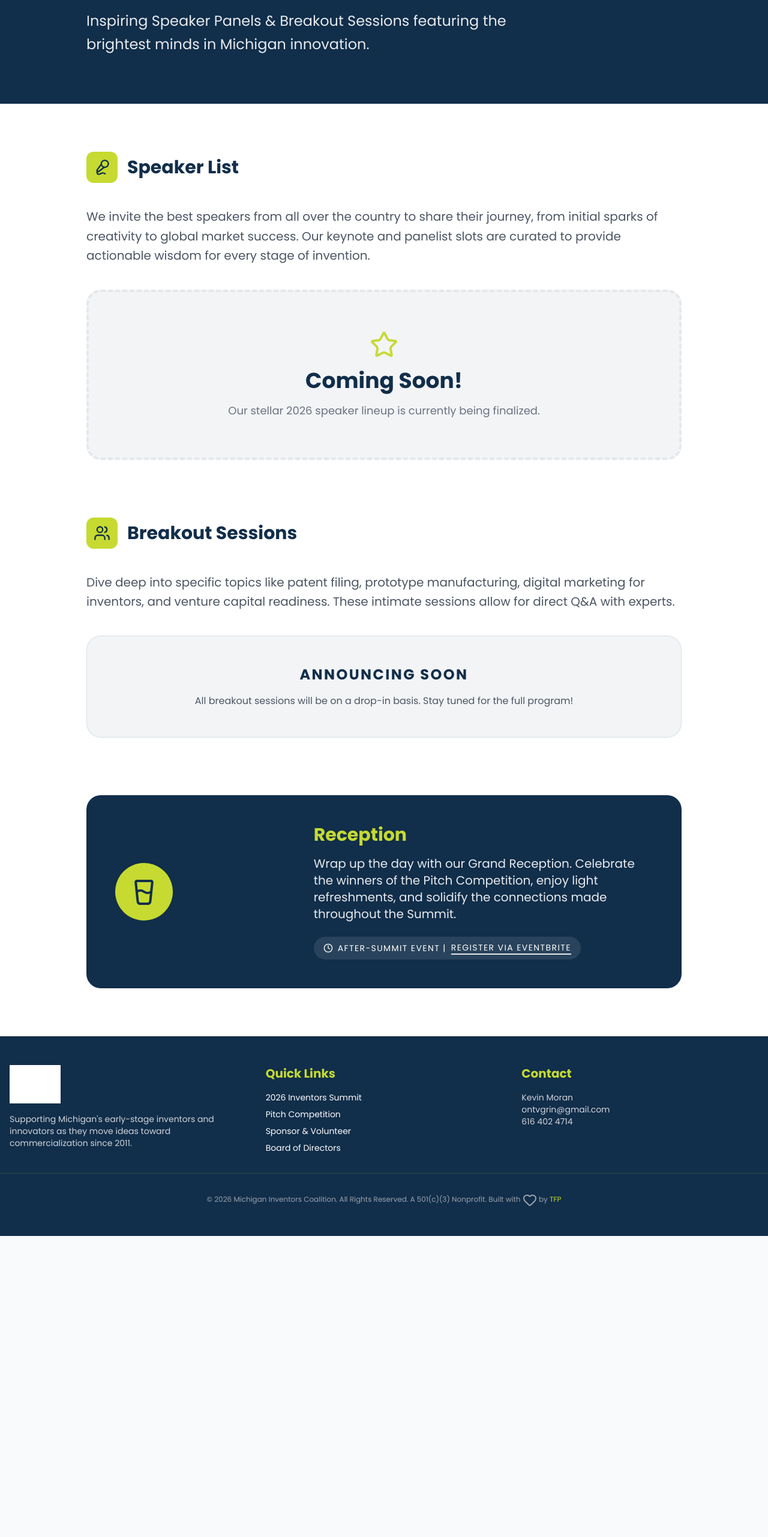
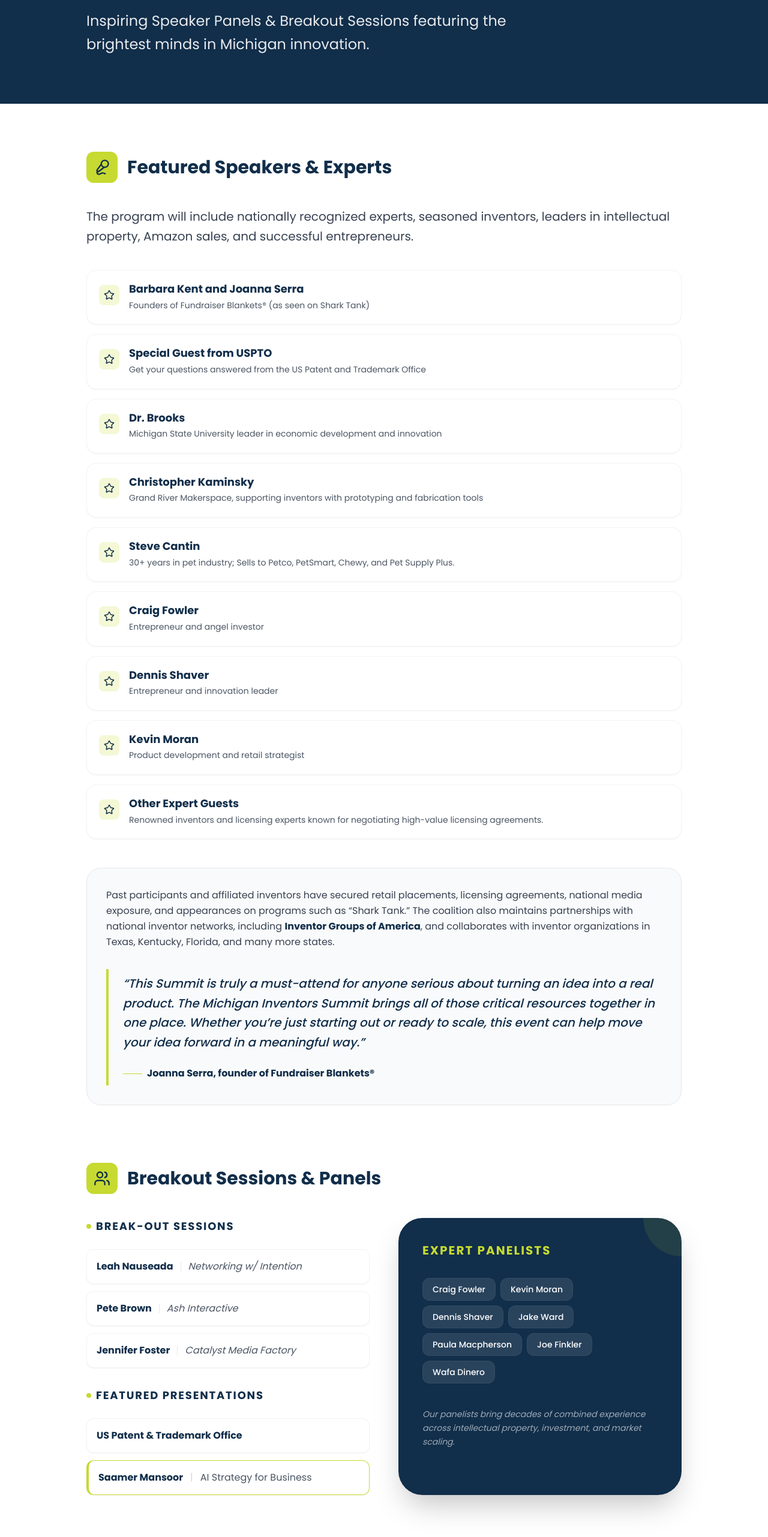
Before and after one commit to TheFirstPrototype/MIC-LandingPage, a React (Vite) app: page /#/programming in a window 1280 px wide. Shown: the part 234-2797 px from the top of the page at 60% size. Before the commit the page ends 2295 px from the top, so only its background shows below. Built offline with nearby package versions, Linux system fonts and the light colour scheme; grey boxes are pictures that could not be loaded.

Commit message:
Updated Programming page

```diff
--- a/pages/Programming.tsx
+++ b/pages/Programming.tsx
@@ -72,17 +72,49 @@ const Programming: React.FC = () => {
               <div className="bg-[#C6DA31] p-3 rounded-xl">
                 <Mic2 className="text-[#112E4A]" size={28} />
               </div>
-              <h2 className="text-3xl font-bold text-[#112E4A]">Speaker List</h2>
+              <h2 className="text-3xl font-bold text-[#112E4A]">Featured Speakers & Experts</h2>
             </div>
-            <p className="text-xl text-gray-600 mb-10 leading-relaxed">
-              We invite the best speakers from all over the country to share their journey, from
-              initial sparks of creativity to global market success. Our keynote and panelist slots
-              are curated to provide actionable wisdom for every stage of invention.
+            <p className="text-xl text-gray-700 mb-10 leading-relaxed">
+              The program will include nationally recognized experts, seasoned inventors, leaders in intellectual property, Amazon sales, and successful entrepreneurs.
             </p>
-            <div className="bg-gray-100 p-16 rounded-3xl text-center border-4 border-dashed border-gray-200">
-              <Star className="mx-auto text-[#C6DA31] mb-4 animate-pulse" size={48} />
-              <h3 className="text-4xl font-bold text-[#112E4A] mb-4">Coming Soon!</h3>
-              <p className="text-lg text-gray-500">Our stellar 2026 speaker lineup is currently being finalized.</p>
+
+            <div className="grid gap-4 mb-12">
+              {[
+                { name: "Barbara Kent and Joanna Serra", desc: "Founders of Fundraiser Blankets® (as seen on Shark Tank)" },
+                { name: "Special Guest from USPTO", desc: "Get your questions answered from the US Patent and Trademark Office" },
+                { name: "Dr. Brooks", desc: "Michigan State University leader in economic development and innovation" },
+                { name: "Christopher Kaminsky", desc: "Grand River Makerspace, supporting inventors with prototyping and fabrication tools" },
+                { name: "Steve Cantin", desc: "30+ years in pet industry; Sells to Petco, PetSmart, Chewy, and Pet Supply Plus." },
+                { name: "Craig Fowler", desc: "Entrepreneur and angel investor" },
+                { name: "Dennis Shaver", desc: "Entrepreneur and innovation leader" },
+                { name: "Kevin Moran", desc: "Product development and retail strategist" },
+                { name: "Other Expert Guests", desc: "Renowned inventors and licensing experts known for negotiating high-value licensing agreements." }
+              ].map((speaker, i) => (
+                <div key={i} className="bg-white p-5 rounded-2xl border border-gray-100 shadow-sm hover:shadow-md transition-shadow flex items-start gap-4">
+                  <div className="bg-[#C6DA31]/20 p-2 rounded-lg mt-1">
+                    <Star className="text-[#112E4A]" size={18} />
+                  </div>
+                  <div>
+                    <h4 className="font-bold text-[#112E4A] text-lg leading-tight mb-1">{speaker.name}</h4>
+                    <p className="text-gray-600 text-sm leading-relaxed">{speaker.desc}</p>
+                  </div>
+                </div>
+              ))}
+            </div>
+
+            <div className="bg-gray-50 p-8 rounded-3xl border border-gray-200 mb-12">
+              <p className="text-gray-700 leading-relaxed mb-8">
+                Past participants and affiliated inventors have secured retail placements, licensing agreements, national media exposure, and appearances on programs such as “Shark Tank.” The coalition also maintains partnerships with national inventor networks, including <span className="font-bold text-[#112E4A]">Inventor Groups of America</span>, and collaborates with inventor organizations in Texas, Kentucky, Florida, and many more states.
+              </p>
+              <blockquote className="border-l-4 border-[#C6DA31] pl-6 py-2 relative">
+                <p className="text-xl text-[#112E4A] italic leading-relaxed mb-6 font-medium">
+                  “This Summit is truly a must-attend for anyone serious about turning an idea into a real product. The Michigan Inventors Summit brings all of those critical resources together in one place. Whether you’re just starting out or ready to scale, this event can help move your idea forward in a meaningful way.”
+                </p>
+                <footer className="text-[#112E4A] font-bold flex items-center gap-2">
+                  <div className="w-8 h-px bg-[#C6DA31]"></div>
+                  Joanna Serra, founder of Fundraiser Blankets®
+                </footer>
+              </blockquote>
             </div>
           </div>
 
@@ -91,18 +123,63 @@ const Programming: React.FC = () => {
               <div className="bg-[#C6DA31] p-3 rounded-xl">
                 <Users className="text-[#112E4A]" size={28} />
               </div>
-              <h2 className="text-3xl font-bold text-[#112E4A]">Breakout Sessions</h2>
+              <h2 className="text-3xl font-bold text-[#112E4A]">Breakout Sessions & Panels</h2>
             </div>
-            <p className="text-xl text-gray-600 mb-10 leading-relaxed">
-              Dive deep into specific topics like patent filing, prototype manufacturing, digital marketing
-              for inventors, and venture capital readiness. These intimate sessions allow for direct Q&A
-              with experts.
-            </p>
-            <div className="bg-[#112E4A]/5 p-12 rounded-3xl text-center border border-[#112E4A]/10">
-              <h3 className="text-2xl font-bold text-[#112E4A] mb-4 uppercase tracking-widest">Announcing Soon</h3>
-              <p className="text-gray-600 max-w-2xl mx-auto">
-                All breakout sessions will be on a drop-in basis. Stay tuned for the full program!
-              </p>
+
+            <div className="grid md:grid-cols-2 gap-12">
+              <div className="space-y-8">
+                <div>
+                  <h3 className="text-lg font-bold text-[#112E4A] uppercase tracking-widest mb-6 flex items-center gap-2">
+                    <div className="w-2 h-2 bg-[#C6DA31] rounded-full"></div>
+                    Break-Out Sessions
+                  </h3>
+                  <div className="space-y-3">
+                    {[
+                      { name: "Leah Nauseada", topic: "Networking w/ Intention" },
+                      { name: "Pete Brown", topic: "Ash Interactive" },
+                      { name: "Jennifer Foster", topic: "Catalyst Media Factory" }
+                    ].map((s, i) => (
+                      <div key={i} className="bg-white p-4 rounded-xl border border-gray-100 shadow-sm flex items-center gap-3">
+                        <span className="font-bold text-[#112E4A] whitespace-nowrap">{s.name}</span>
+                        <div className="w-px h-4 bg-gray-200"></div>
+                        <span className="text-gray-600 italic">{s.topic}</span>
+                      </div>
+                    ))}
+                  </div>
+                </div>
+
+                <div>
+                  <h3 className="text-lg font-bold text-[#112E4A] uppercase tracking-widest mb-6 flex items-center gap-2">
+                    <div className="w-2 h-2 bg-[#C6DA31] rounded-full"></div>
+                    Featured Presentations
+                  </h3>
+                  <div className="space-y-3">
+                    <div className="bg-white p-4 rounded-xl border border-gray-100 shadow-sm">
+                      <span className="font-bold text-[#112E4A]">US Patent & Trademark Office</span>
+                    </div>
+                    <div className="bg-white p-4 rounded-xl border border-[#C6DA31] shadow-sm border-l-4">
+                      <span className="font-bold text-[#112E4A]">Saamer Mansoor</span>
+                      <span className="mx-3 text-gray-300">|</span>
+                      <span className="text-gray-600">AI Strategy for Business</span>
+                    </div>
+                  </div>
+                </div>
+              </div>
+
+              <div className="bg-[#112E4A] p-10 rounded-[2.5rem] text-white shadow-2xl relative overflow-hidden">
+                <div className="absolute top-0 right-0 w-32 h-32 bg-[#C6DA31] opacity-10 -mr-16 -mt-16 rounded-full"></div>
+                <h3 className="text-xl font-bold text-[#C6DA31] uppercase tracking-widest mb-8">Expert Panelists</h3>
+                <div className="flex flex-wrap gap-2">
+                  {["Craig Fowler", "Kevin Moran", "Dennis Shaver", "Jake Ward", "Paula Macpherson", "Joe Finkler", "Wafa Dinero"].map((name, i) => (
+                    <span key={i} className="bg-white/10 px-4 py-2 rounded-xl text-sm font-medium border border-white/5 hover:bg-white/20 transition-colors">
+                      {name}
+                    </span>
+                  ))}
+                </div>
+                <p className="mt-10 text-sm opacity-60 leading-relaxed italic">
+                  Our panelists bring decades of combined experience across intellectual property, investment, and market scaling.
+                </p>
+              </div>
             </div>
           </div>
 
```
